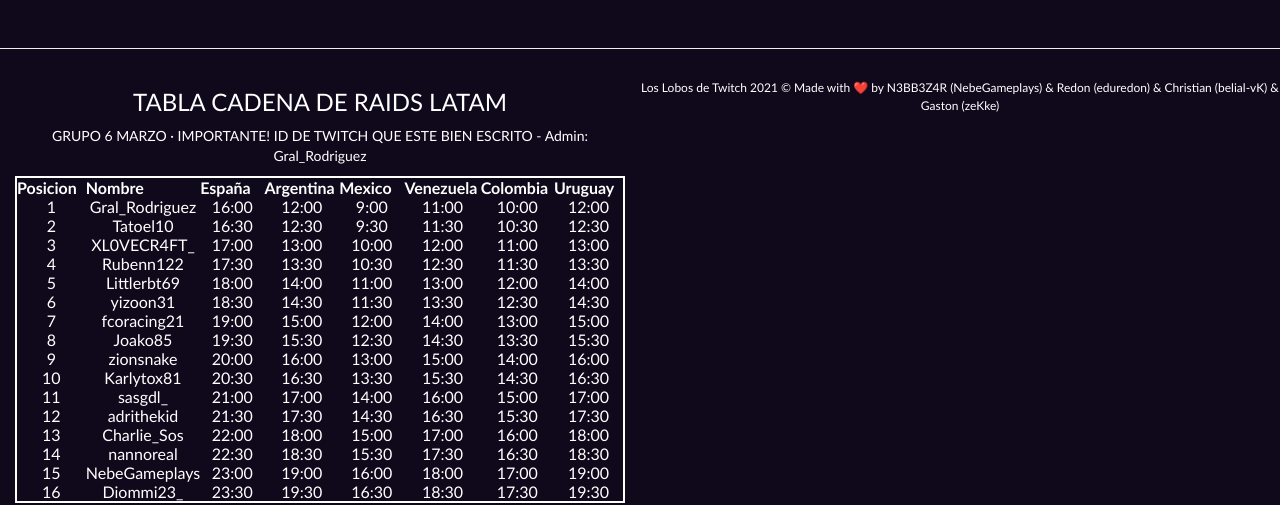
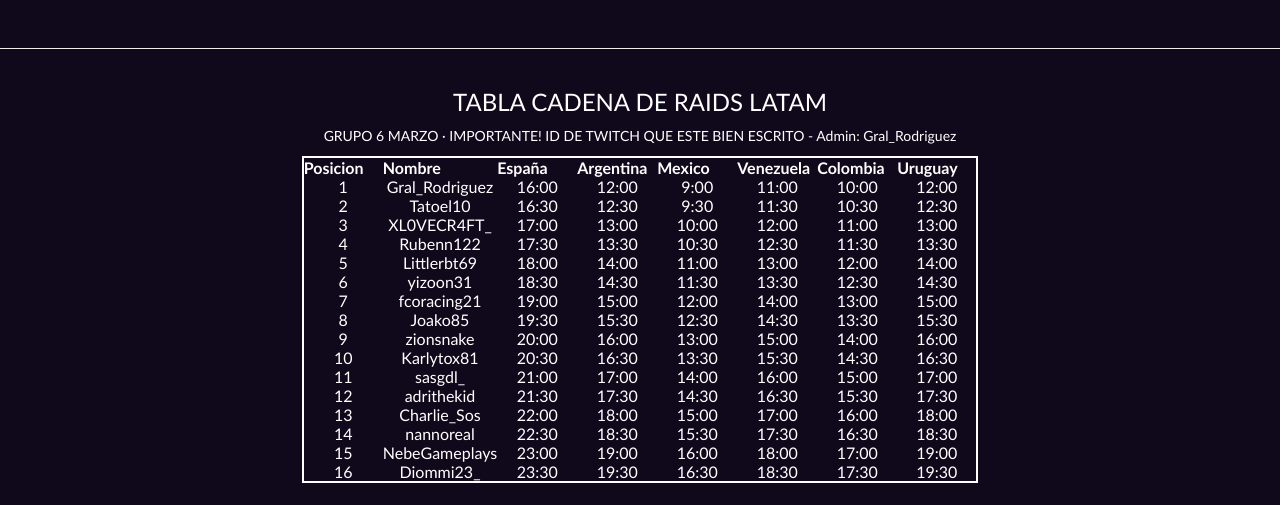
Before and after one commit to N3BB3Z4R/ViewSwarm, a website: page index.html in a window 1280 px wide. Shown: the part 324-829 px from the top of the page. Drawn offline with nearby package versions, Linux system fonts and the light colour scheme; no server answers; a script that the page names is missing.

Commit message:
fix del ultimo cambio de diseño

```diff
--- a/index.html
+++ b/index.html
@@ -139,7 +139,7 @@
 
   <!-- Tablas Horarios Streamers -->
   <hr size="3px" width="100%" color="white">
-  <container class="horario container">
+  <container class="horario">
       <h3>TABLA CADENA DE RAIDS LATAM</h3>
       <p>GRUPO 6 MARZO · IMPORTANTE! ID DE TWITCH QUE ESTE BIEN ESCRITO - Admin: Gral_Rodriguez</p> <!-- <a href="https://docs.google.com/spreadsheets/d/1T0AIT1d7JsNsFzbHxxiEK-1ZXHjWkUjXdWVnFFaA1qg/edit#gid=0" target="blank_">EDIT</a> -->
       <table id="#tabla-latam" class="tableizer-table">
```
